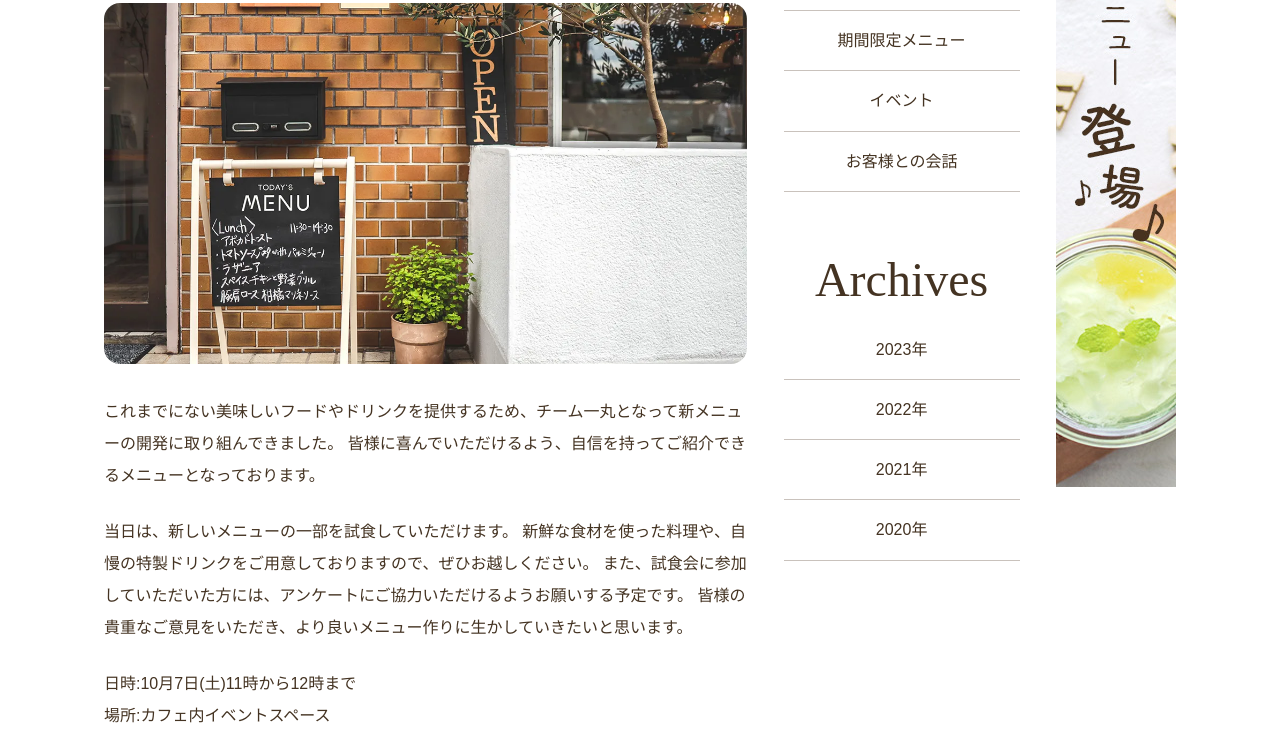
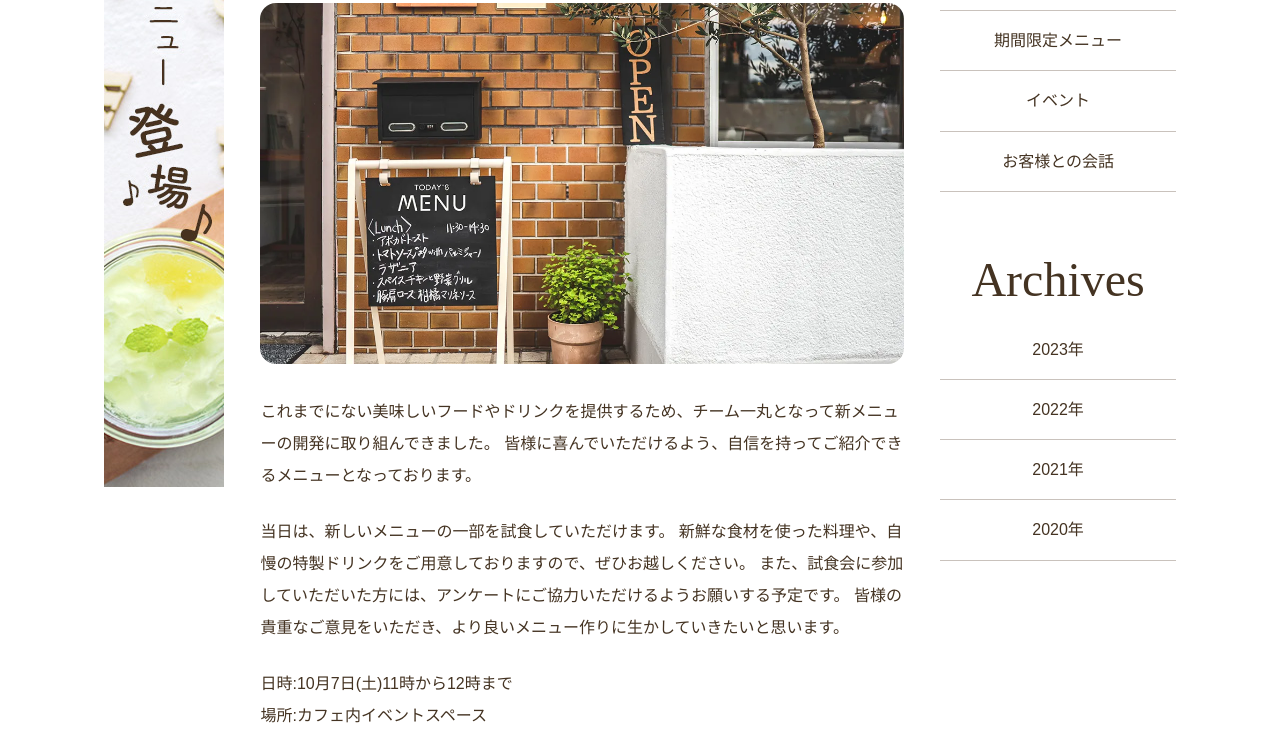
Before and after one commit to k025c0046-cyber/wcbcafe2, a plain HTML site: page news.html in a window 1280 px wide. Shown: the part 705-1448 px from the top of the page. Drawn offline with Linux system fonts and the light colour scheme; some packages are replaced by stand-ins of ours.

Commit message:
wcbcafe2

```diff
--- a/CSS/style.css
+++ b/CSS/style.css
@@ -155,7 +155,7 @@ img {
     .main-nav {
         font-size: 2rem;
     }
-
+}
     /*ヘッダーカバー写真*/
     .sub-cover {
         height: 400px;
@@ -179,12 +179,14 @@ img {
     }
     .post {
         width: 60%;
+        order: 2;
     }
     .ad {
         order: 1;
     }
     .sidebar {
         width: 22%;
+        order: 3
     }
     .sidebar .heading-medium {
         line-height: 1;
```
